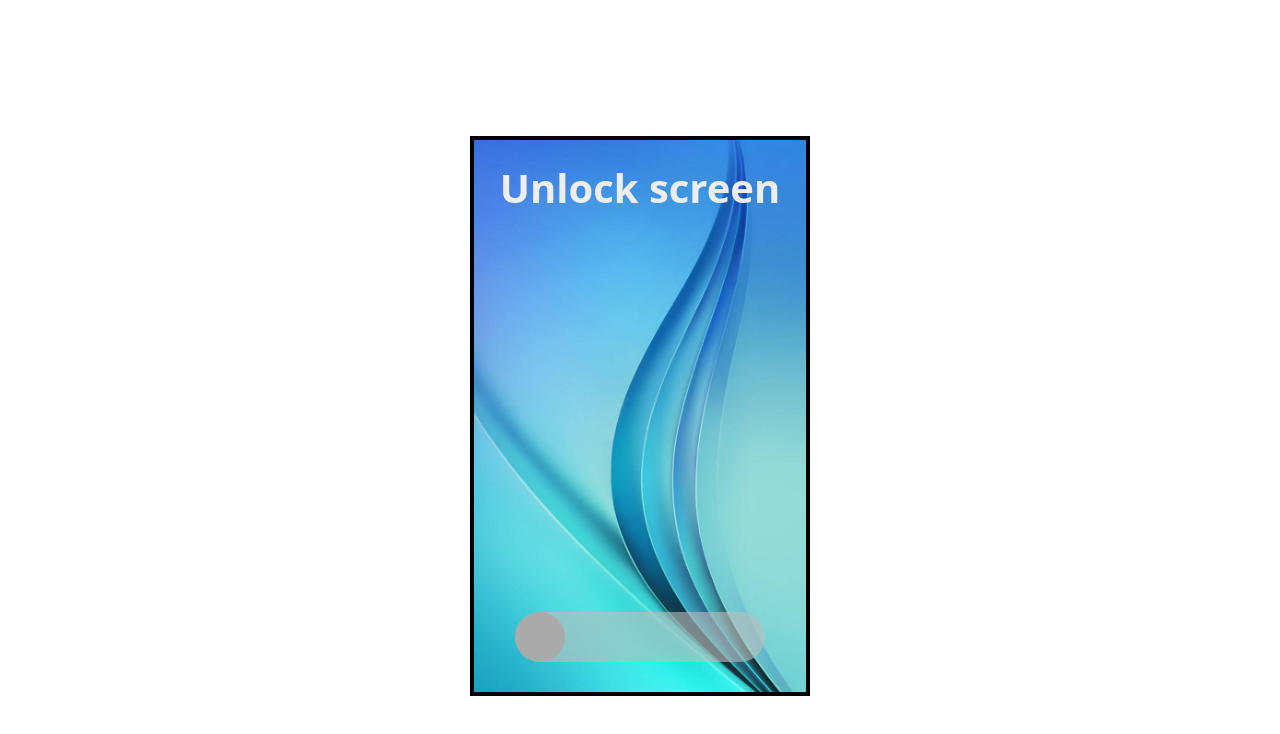
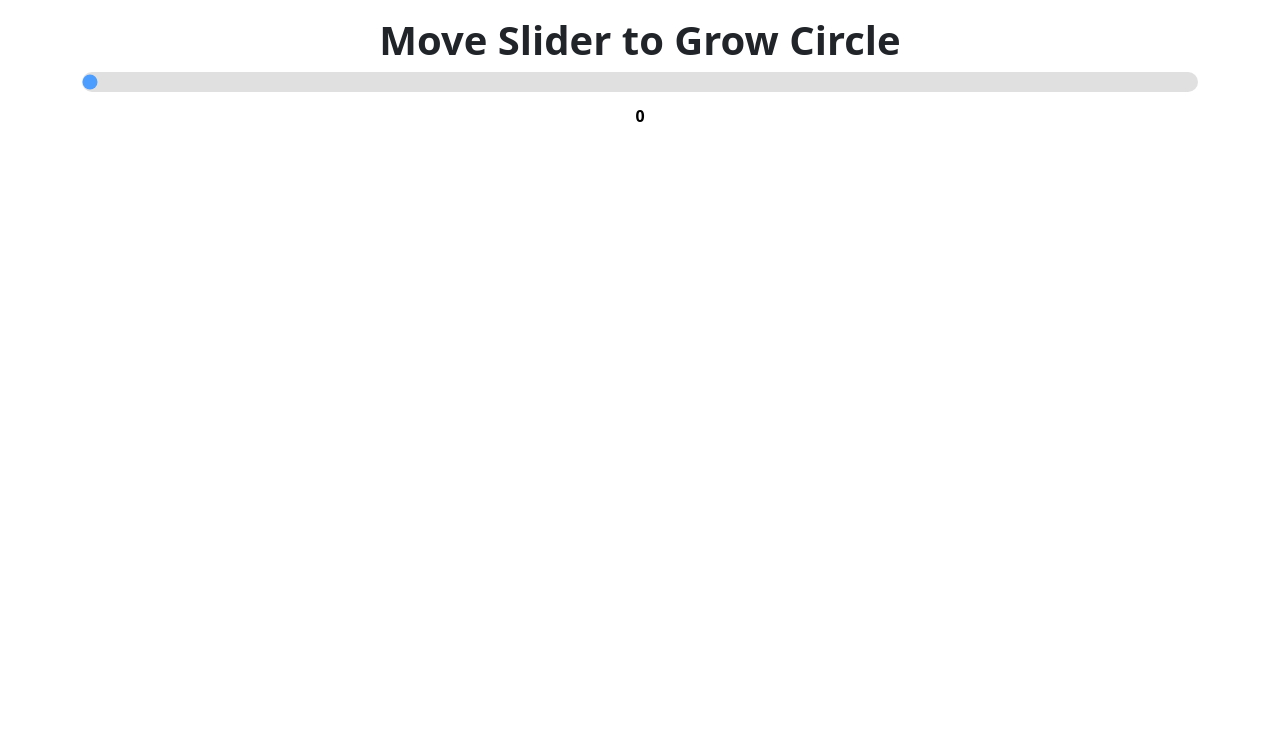
Before and after one commit to FatimaMubeenSh/mastering-react, a React (Vite) app in the folder projects-sandbox/: page / in a window 1280 px wide. Shown: the top 734 px of the page. Built offline with nearby package versions, Linux system fonts and the light colour scheme.

Commit message:
Project 9 completed

```diff
--- a/projects-sandbox/src/App.jsx
+++ b/projects-sandbox/src/App.jsx
@@ -6,7 +6,8 @@ import "./App.css";
 // import AlertsDisplay from "./projects/05-alerts-display/AlertsDisplay";
 // import TemperatureController from "./projects/06-temperature-controller/TemperatureController";
 // import LightDarkMode from "./projects/07-light-and-dark-mode/LightDarkMode";
-import ScreenLockSlider from "./projects/08-screen-lock-slider/ScreenLockSlider";
+// import ScreenLockSlider from "./projects/08-screen-lock-slider/ScreenLockSlider";
+import GrowSlider from "./projects/09-grow-slider/GrowSlider";
 
 function App() {
   return (
@@ -18,7 +19,8 @@ function App() {
       {/* <AlertsDisplay /> */}
       {/* <TemperatureController /> */}
       {/* <LightDarkMode /> */}
-      <ScreenLockSlider />
+      {/* <ScreenLockSlider /> */}
+      <GrowSlider />
     </>
   );
 }
--- /dev/null
+++ b/projects-sandbox/src/projects/09-grow-slider/GrowSlider.jsx
@@ -0,0 +1,18 @@
+import { React, useState } from "react";
+import SliderBar from "./SliderBar";
+import Title from "./../components/Title";
+
+export default function GrowSlider() {
+  const [slideValue, setSlideValue] = useState(0);
+
+  const handleSliderChange = (e) => {
+    setSlideValue(e.target.value);
+  };
+
+  return (
+    <div>
+      <Title text="Move Slider to Grow Circle" />
+      <SliderBar slider_value={slideValue} handleSlider={handleSliderChange} />
+    </div>
+  );
+}
--- /dev/null
+++ b/projects-sandbox/src/projects/09-grow-slider/SliderBar.jsx
@@ -0,0 +1,33 @@
+import React from "react";
+
+export default function SliderBar({ slider_value, handleSlider, bg_color, text_color }) {
+  const slider_style = {
+    appearance: "none",
+    width: "100%",
+    height: 20,
+    background: "lightgray",
+    cursor: "pointer",
+    opacity: 0.7,
+    borderRadius: "25px",
+  };
+  return (
+    <div className="container d-flex flex-column align-items-center">
+      <input type="range" min={0} max={100} value={slider_value} onInput={handleSlider} style={slider_style} className="mb-4" />
+      <div
+        style={{
+          color: !text_color ? "black" : text_color,
+          background: !bg_color ? "lightgray" : bg_color,
+          height: `${slider_value * 3}px`,
+          width: `${slider_value * 3}px`,
+          fontWeight: 600,
+          display: "flex",
+          justifyContent: "center",
+          alignItems: "center",
+          borderRadius: "50%",
+        }}
+      >
+        <span>{slider_value}</span>
+      </div>
+    </div>
+  );
+}
```
